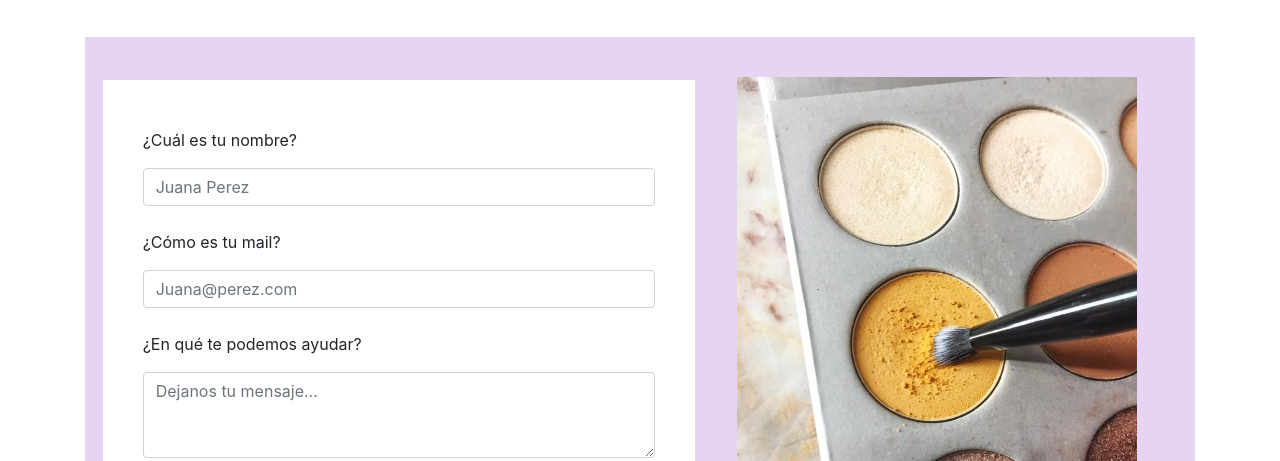
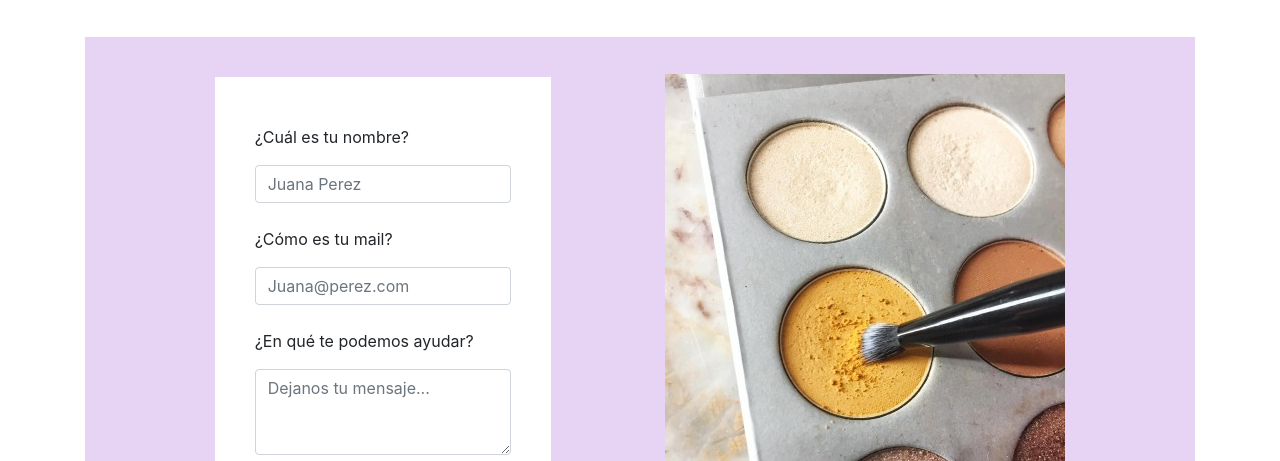
Before and after one commit to micamga/proyectoCoder, a website: page contacto.html in a window 1280 px wide. Shown: the part 339-800 px from the top of the page. Drawn offline with nearby package versions, Linux system fonts and the light colour scheme.

Commit message:
contacto desktop solucionado

```diff
--- a/scss/_jquery-desktop.scss
+++ b/scss/_jquery-desktop.scss
@@ -79,4 +79,7 @@
   color: $colorPurple;
   font-size: 130%;
  }
+ .form-group{
+	width: 20vw;
+	}
 }
--- a/scss/_jquery-tablet.scss
+++ b/scss/_jquery-tablet.scss
@@ -121,18 +121,3 @@
   font-size: 130%;
  }
 }
-/*Contacto*/
-	.contacto {
-	display: flex;
-	flex-direction: row;
-	flex-wrap: wrap;
-	justify-content: space-evenly;
-	align-content:center;
-	.form-group{
-	width: 40vw;
-	}
- 	img {
-		padding: 40px 40px 40px 40px;
-		margin: 0px 0px 40px 0px;
-	}
- }
```
Also changed, not shown: css/main.css.
